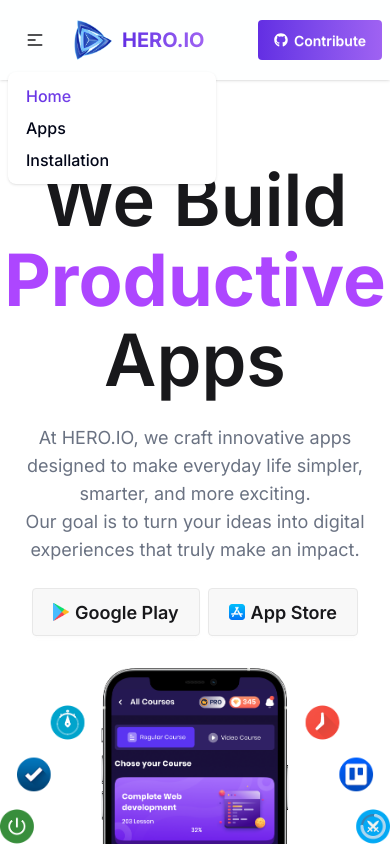
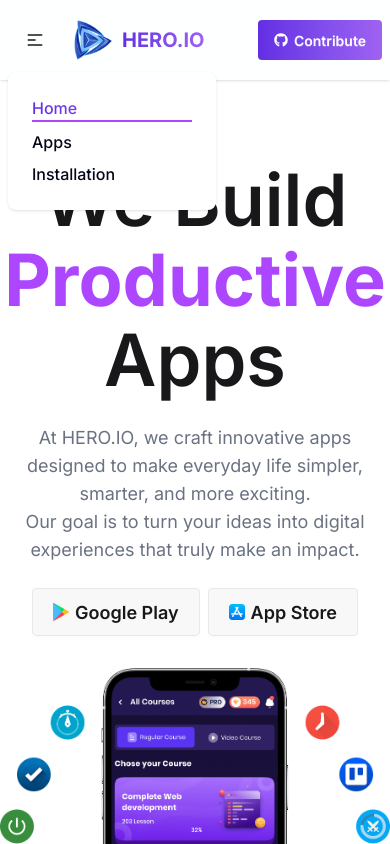
Before and after one commit to IamPial/online-apps-store, a React (Vite) app: page / in a window 390 px wide. Both pictures are taken after a click on the button 35 px from the left and 40 px from the top of the page. Shown: the top 844 px of the page. Built offline with nearby package versions, Linux system fonts and the light colour scheme.

Commit message:
refactor the Navbar & more cleaner

```diff
--- a/src/components/shared/Navbar.jsx
+++ b/src/components/shared/Navbar.jsx
@@ -1,7 +1,7 @@
 import React from "react";
 import { FaGithub } from "react-icons/fa";
 import logoImg from "../../assets/images/logo.png";
-import { NavLink } from "react-router";
+import MyNavLink from "./MyNavLink";
 
 const Navbar = () => {
   return (
@@ -32,49 +32,16 @@
             </div>
             <ul
               tabIndex="-1"
-              className="menu menu-sm dropdown-content bg-base-100 rounded-box z-1 mt-3 w-52 p-2 shadow"
+              className="menu menu-sm dropdown-content bg-base-100 rounded-box z-1 mt-3 w-52 p-6 space-y-2  shadow"
             >
               <li>
-                <NavLink
-                  to="/"
-                  className={({ isActive }) =>
-                    `font-medium text-[16px]  ${
-                      isActive
-                        ? "bg-linear-to-r from-[#632EE3] to-[#9F62F2] bg-clip-text text-transparent  rounded-none "
-                        : "text-slate-950"
-                    }`
-                  }
-                >
-                  Home
-                </NavLink>
+                <MyNavLink to="/">Home</MyNavLink>
               </li>
               <li>
-                <NavLink
-                  to="/apps"
-                  className={({ isActive }) =>
-                    `font-medium text-[16px]  ${
-                      isActive
-                        ? "bg-linear-to-r from-[#632EE3] to-[#9F62F2] bg-clip-text text-transparent  rounded-none "
-                        : "text-slate-950"
-                    }`
-                  }
-                >
-                  Apps
-                </NavLink>
+                <MyNavLink to="/apps">Apps</MyNavLink>
               </li>
               <li>
-                <NavLink
-                  to="/install"
-                  className={({ isActive }) =>
-                    `font-medium text-[16px]  ${
-                      isActive
-                        ? "bg-linear-to-r from-[#632EE3] to-[#9F62F2] bg-clip-text text-transparent  rounded-none "
-                        : "text-slate-950"
-                    }`
-                  }
-                >
-                  Installation
-                </NavLink>
+                <MyNavLink to="/install">Installation</MyNavLink>
               </li>
             </ul>
           </div>
@@ -88,46 +55,13 @@
         <div className="navbar-center hidden lg:flex">
           <ul className="menu menu-horizontal px-1 space-x-8">
             <li>
-              <NavLink
-                to="/"
-                className={({ isActive }) =>
-                  `font-medium text-[16px] p-0  ${
-                    isActive
-                      ? "bg-linear-to-r from-[#632EE3] to-[#9F62F2] bg-clip-text text-transparent border-b-2 border-b-purple-500 rounded-none "
-                      : "text-slate-950"
-                  }`
-                }
-              >
-                Home
-              </NavLink>
+              <MyNavLink to="/">Home</MyNavLink>
             </li>
             <li>
-              <NavLink
-                to="/apps"
-                className={({ isActive }) =>
-                  `font-medium text-[16px] p-0  ${
-                    isActive
-                      ? "bg-linear-to-r from-[#632EE3] to-[#9F62F2] bg-clip-text text-transparent border-b-2 border-b-purple-500 rounded-none "
-                      : "text-slate-950"
-                  }`
-                }
-              >
-                Apps
-              </NavLink>
+              <MyNavLink to="/apps">Apps</MyNavLink>
             </li>
             <li>
-              <NavLink
-                to="/install"
-                className={({ isActive }) =>
-                  `font-medium text-[16px] p-0  ${
-                    isActive
-                      ? "bg-linear-to-r from-[#632EE3] to-[#9F62F2] bg-clip-text text-transparent border-b-2 border-b-purple-500 rounded-none "
-                      : "text-slate-950"
-                  }`
-                }
-              >
-                Installation
-              </NavLink>
+              <MyNavLink to="/install">Installation</MyNavLink>
             </li>
           </ul>
         </div>
```
